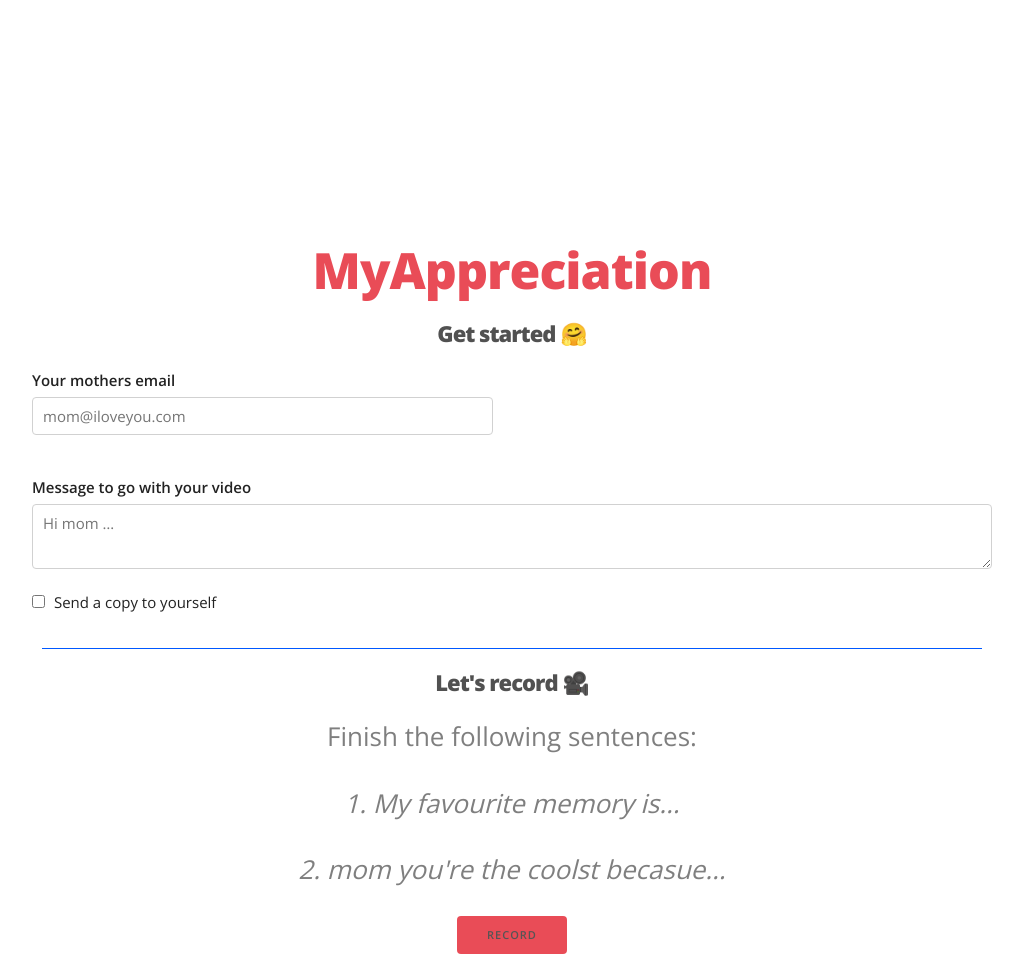
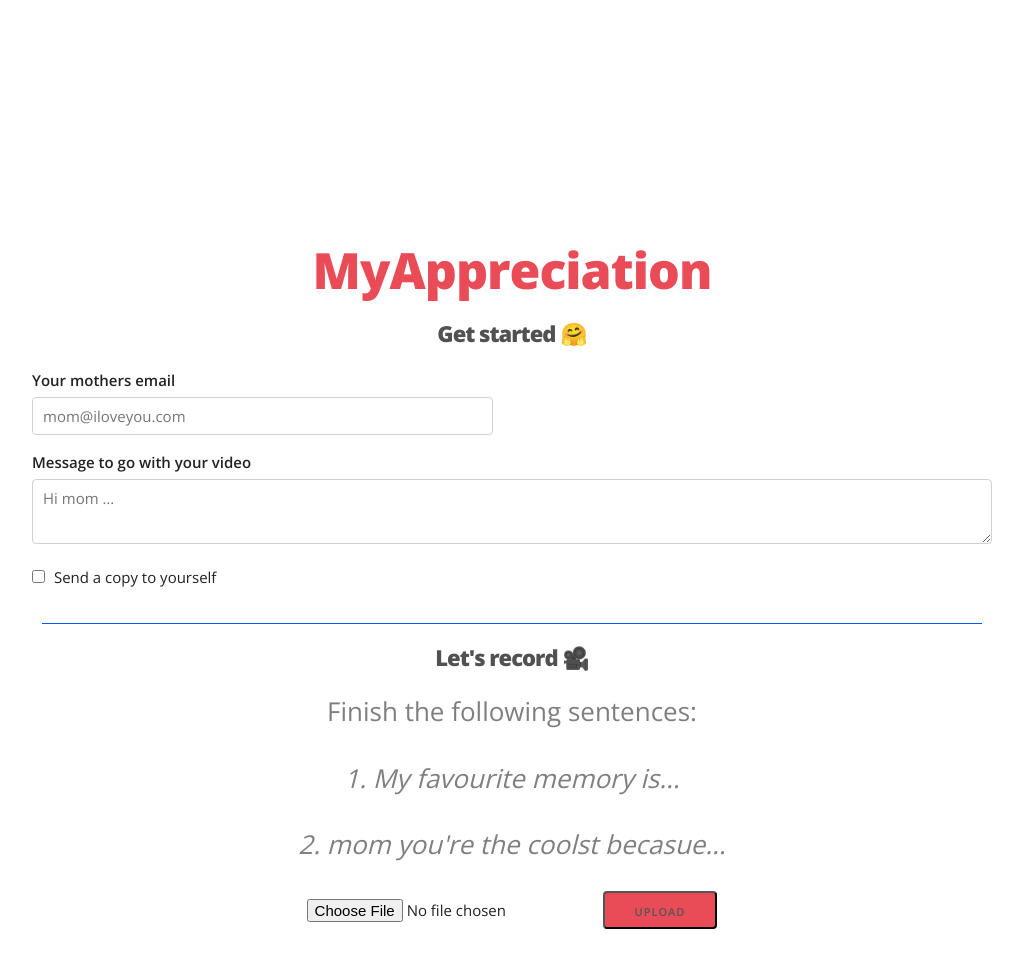
Before and after one commit to reb/appreciation, a Flask app: page /recording in a window 1280 px wide. Shown: the whole page, without its empty margins (128-1151 px from the left). Before the commit the page ends 954 px from the top, so only its background shows below. Run offline with Flask 2, Linux system fonts and the light colour scheme; parts of the project's set-up code (start-up, migrations or seed data) failed here and were passed over.

Commit message:
Integrate

```diff
--- a/server.py
+++ b/server.py
@@ -18,8 +18,10 @@
 
 @app.route("/send", methods=['POST'])
 def send():
-    sender = request.form['sender']
-    receiver = request.form['receiver']
+    us = "appreciation10x@gmail.com"
+    #sender = request.form['sender']
+    sender = us
+    receiver = us
     subject = "Fijne moederdag, mama"
 
     message = MIMEMultipart()
@@ -28,7 +30,6 @@
     message['Date'] = formatdate(localtime=True)
     message['Subject'] = subject
 
-    us = "appreciation10x@gmail.com"
     log_message = "{} sent a message for {}".format(sender, receiver)
 
     video_name = "message.mp4"
--- a/templates/recording.html
+++ b/templates/recording.html
@@ -20,29 +20,29 @@
 
   <!-- CSS
   –––––––––––––––––––––––––––––––––––––––––––––––––– -->
-  <link rel="stylesheet" href="css/normalize.css">
-  <link rel="stylesheet" href="css/skeleton.css">
+  <link rel="stylesheet" href="static/css/normalize.css">
+  <link rel="stylesheet" href="static/css/skeleton.css">
 
   <!-- Favicon
   –––––––––––––––––––––––––––––––––––––––––––––––––– -->
-  <link rel="icon" type="image/png" href="images/favicon.png">
+  <link rel="icon" type="image/png" href="static/images/favicon.png">
 
 </head>
 <body>
 
   <!-- Primary Page Layout
   –––––––––––––––––––––––––––––––––––––––––––––––––– -->
+<form action="send" method="post" enctype="multipart/form-data">
   <div class="container">
     <div class="row">
       <div class="twelve columns" style="margin-top: 25%">
         <h1>MyAppreciation</h1>
         <h2>Get started 🤗</h2>
 
-        <form>
           <div class="row">
             <div class="six columns">
               <label for="exampleEmailInput">Your mothers email</label>
-      <input class="u-full-width" type="email" placeholder="mom@iloveyou.com" id="exampleEmailInput">
+              <input class="u-full-width" type="email" placeholder="mom@iloveyou.com" id="receiver">
             </div>
 
           </div>
@@ -53,8 +53,6 @@
     <input type="checkbox">
     <span class="label-body">Send a copy to yourself</span>
   </label>
-</form>
-
       <div class="card">
       <div class="lijntje"></div>
        <h2>Let's record 🎥</h2>
@@ -62,12 +60,14 @@
          <p class="question1">1. My favourite memory is...</p>
          <p class="question1">2. mom you're the coolst becasue...  </p>
       <div class="startings">
-      <a href="recording"><div class="start button"> record </div></a>
+          <input type="file" name="video" accept="video/*" capture>
+          <input type="submit" value="Upload">
       </div>
     </div>
     </div>
 </div>
 
+</form>
 
 <!-- End Document
   –––––––––––––––––––––––––––––––––––––––––––––––––– -->
--- a/templates/share.html
+++ b/templates/share.html
@@ -19,12 +19,12 @@
   <link href="https://fonts.googleapis.com/css?family=Open+Sans:300,400,600,800" rel="stylesheet">
   <!-- CSS
   –––––––––––––––––––––––––––––––––––––––––––––––––– -->
-  <link rel="stylesheet" href="css/normalize.css">
-  <link rel="stylesheet" href="css/skeleton.css">
+  <link rel="stylesheet" href="static/css/normalize.css">
+  <link rel="stylesheet" href="static/css/skeleton.css">
 
   <!-- Favicon
   –––––––––––––––––––––––––––––––––––––––––––––––––– -->
-  <link rel="icon" type="image/png" href="images/favicon.png">
+  <link rel="icon" type="image/png" href="static/images/favicon.png">
 
 </head>
 <body>
```
Also changed, not shown: templates/index.html (+4 -4 lines). Lines whose indentation alone changed are shown as unchanged.
